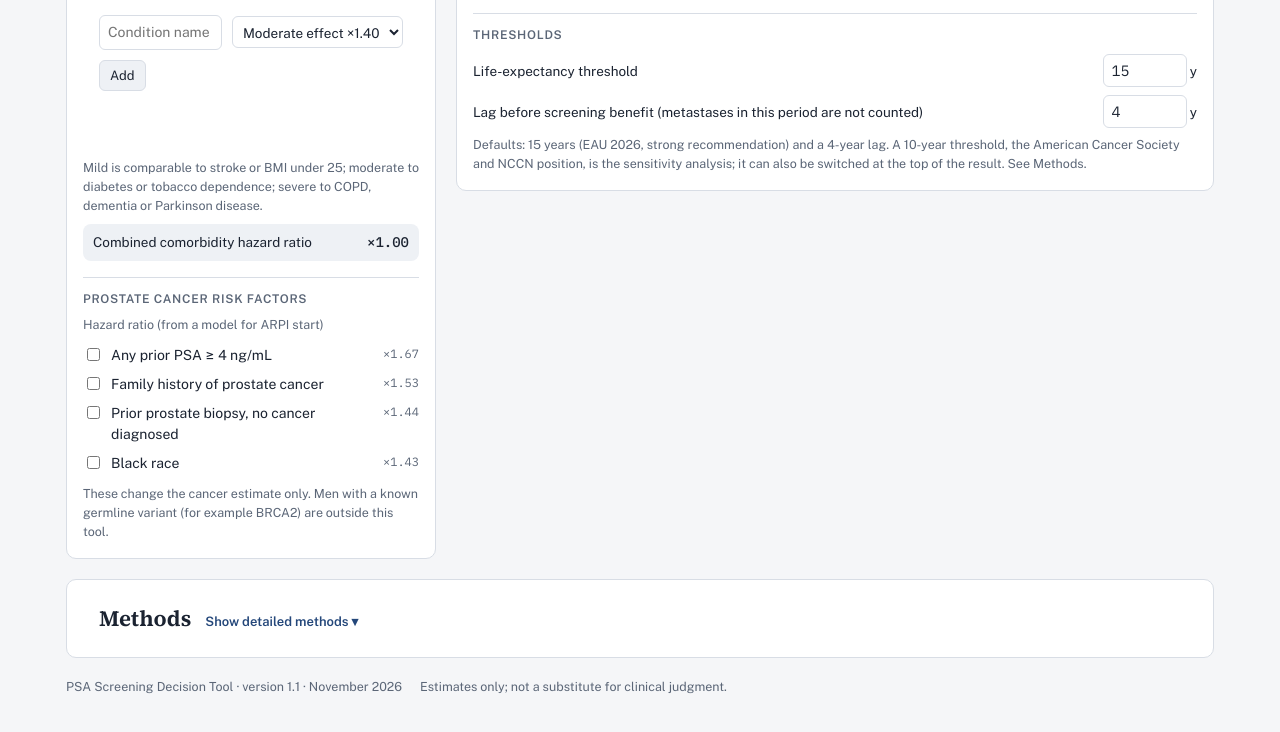
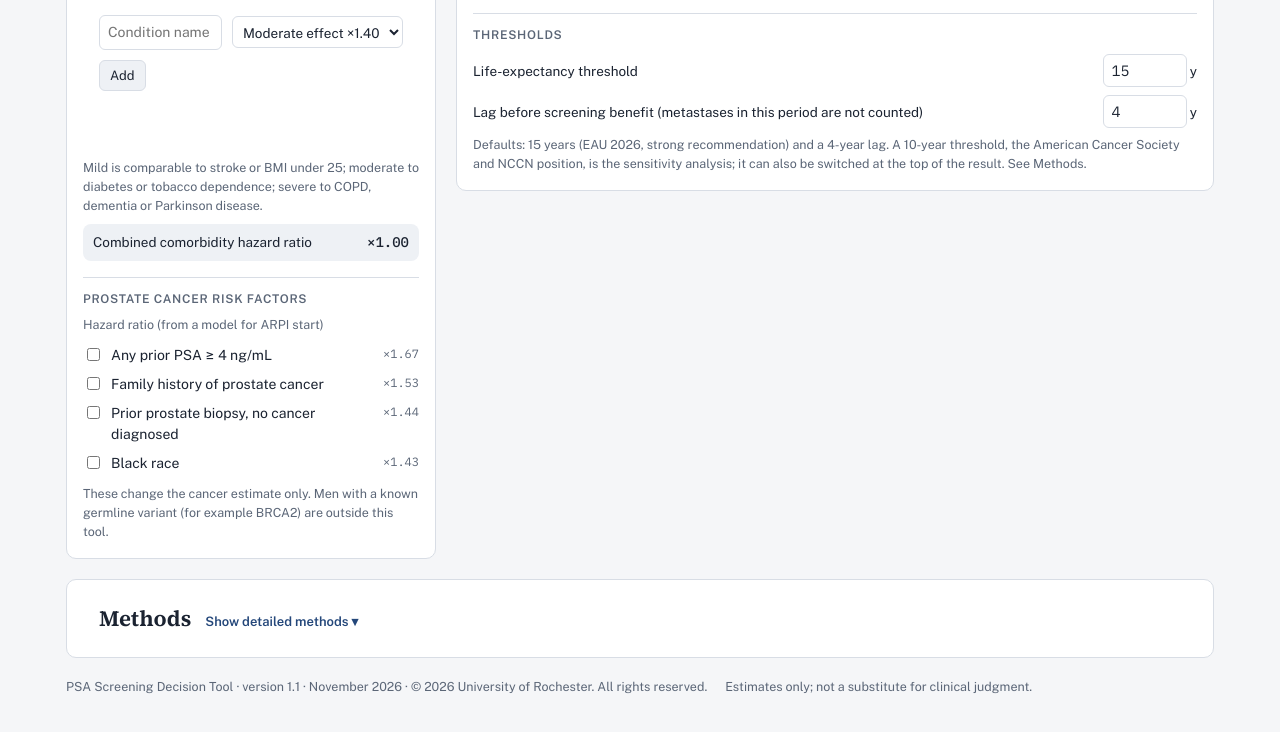
Before and after one commit to jwin2345/PSA-test-decision-aid, a plain HTML site: page index.html in a window 1280 px wide. Shown: the part 1568-2300 px from the top of the page. Drawn offline with nearby package versions, Linux system fonts and the light colour scheme.

Commit message:
Copyright notice: University of Rochester
Footer and source header now carry "© 2026 University of Rochester. All
rights reserved." No license is granted.

Co-Authored-By: Claude Opus 5.5 <noreply@anthropic.com>
Claude-Session: https://claude.ai/code/session_01D61K2PcASRRJXoozFXgQgE

```diff
--- a/index.html
+++ b/index.html
@@ -385,7 +385,7 @@ footer{font-size:12.5px;color:var(--muted);display:flex;flex-wrap:wrap;gap:6px 1
     </details>
   </section>
 
-  <footer><span>PSA Screening Decision Tool · version 1.1 · November 2026</span><span>Estimates only; not a substitute for clinical judgment.</span></footer>
+  <footer><span>PSA Screening Decision Tool · version 1.1 · November 2026 · © 2026 University of Rochester. All rights reserved.</span><span>Estimates only; not a substitute for clinical judgment.</span></footer>
 </div>
 
 <script>
```
